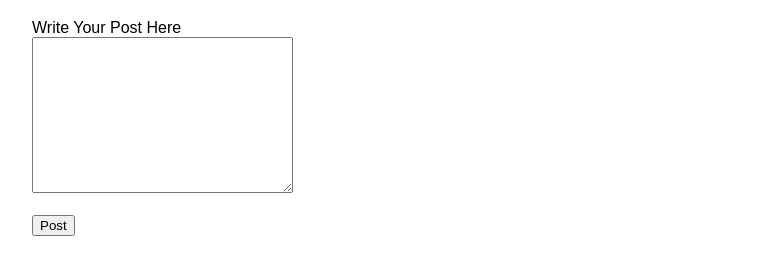
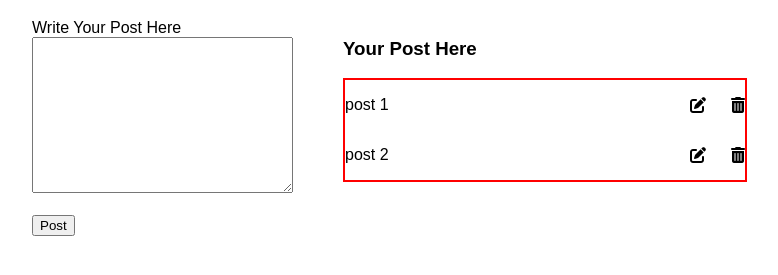
Before and after one commit to webfaisalbd/crud-basics-fcc, a plain HTML site: page index.html in a window 1280 px wide. Shown: the part 61-336 px from the top of the page, without its empty margins (18-796 px from the left). Drawn offline with Linux system fonts and the light colour scheme.

Commit message:
right side structure added

```diff
--- a/index.html
+++ b/index.html
@@ -20,13 +20,30 @@
             <form action="" id="form">
                 <label for="">Write Your Post Here</label>
                 <br>
-                <textarea name="" id="" cols="30" rows="10"></textarea>
+                <textarea name="" id="input" cols="30" rows="10"></textarea>
                 <br><br>
                 <button type="submit">Post</button>
             </form>
         </div>
         <div class="right">
+            <h3>Your Post Here</h3>
+            <div id="posts">
+                <div>
+                    <p>post 1</p>
+                    <span class="options">
+                        <i class="fas fa-edit"></i>
+                        <i class="fas fa-trash-alt"></i>
+                    </span>
+                </div>
+                <div>
+                    <p>post 2</p>
+                    <span class="options">
+                        <i class="fas fa-edit"></i>
+                        <i class="fas fa-trash-alt"></i>
+                    </span>
+                </div>
 
+            </div>
         </div>
     </div>
 
--- a/style.css
+++ b/style.css
@@ -7,3 +7,23 @@ body {
     display: flex;
     gap: 50px;
 }
+
+#posts {
+    width: 400px;
+    border: 2px solid red;
+}
+
+#posts > div {
+    display: flex;
+    align-items: center;
+    justify-content: space-between;
+}
+
+.options{
+    display: flex;
+    gap: 25px;
+}
+
+i{
+    cursor: pointer;
+}
```
